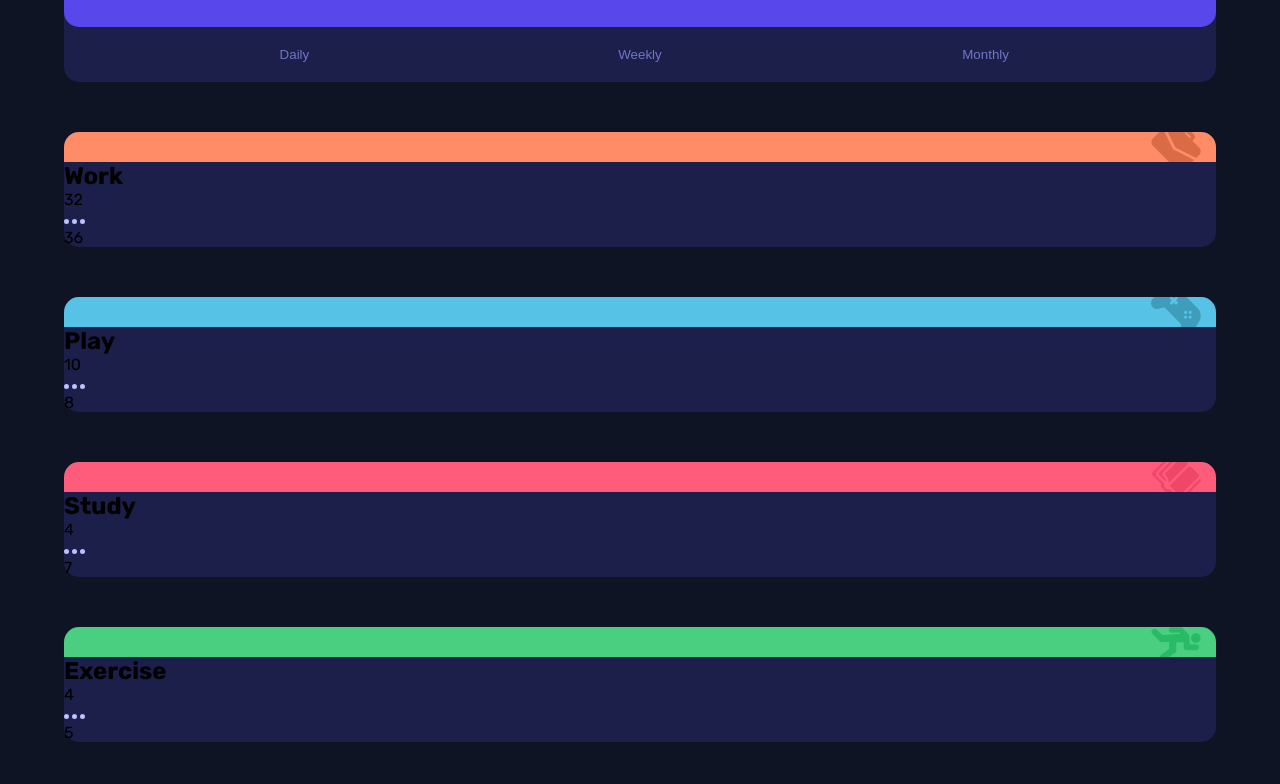
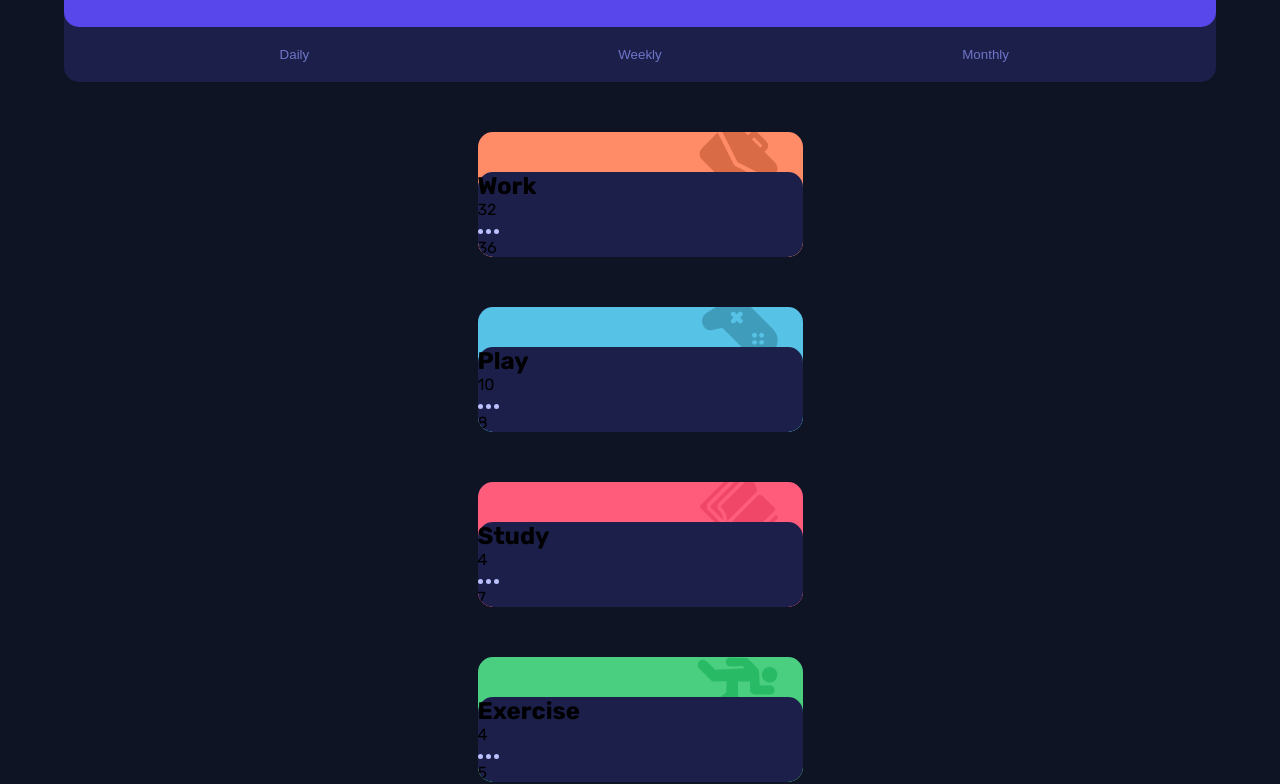
Before and after one commit to MeowB/time-tracking-dashboard-main, a plain HTML site: page index.html in a window 1280 px wide. Shown: the part 191-975 px from the top of the page. Drawn offline with Linux system fonts and the light colour scheme.

Commit message:
got unstuck, need a break

```diff
--- a/main.js
+++ b/main.js
@@ -20,7 +20,8 @@ async function setValues(timeframe) {
 			const formatedTitle = element.title.toLowerCase().replace(/\s+/g, '-')
 			const divStructure = `
 			<li class="card" id="${formatedTitle}">
-				<div class="background" id="background-${formatedTitle}" ><img src="./images/icon-${formatedTitle}.svg"></div>
+				<div class="background" id="background-${formatedTitle}" >
+					<span></span>
 					<div class ="left">
 						<h2>${element.title}</h2>
 						<div>${element.timeframes[timeframe].current}</div>
@@ -30,13 +31,15 @@ async function setValues(timeframe) {
 						<img src="./images/icon-ellipsis.svg" alt="ellipsis">
 						<div>${element.timeframes[timeframe].previous}</div>
 					</div>
+				</div>
 			</li>`;
 			divUl.innerHTML += divStructure;
 		} else {
 			const formatedTitle = element.title.toLowerCase().replace(/\s+/g, '-')
 			var divStructure = `
 			<li class="card" id="${formatedTitle}">
-				<div id="background-${formatedTitle}" class="background"><img src="./images/icon-${formatedTitle}.svg"></div>
+				<div id="background-${formatedTitle}" class="background">
+					<span></span>
 					<div class ="left">
 						<h2>${element.title}</h2>
 						<div>${element.timeframes.weekly.current}</div>
@@ -45,6 +48,7 @@ async function setValues(timeframe) {
 					<div class="right">
 						<img src="./images/icon-ellipsis.svg" alt="ellipsis">
 						<div>${element.timeframes.weekly.previous}</div>
+					</div>
 				</div>
 			</li>`;
 			divUl.innerHTML += divStructure;
--- a/style/style.scss
+++ b/style/style.scss
@@ -85,6 +85,7 @@ body {
 	.card {
 		background-color: $c-Dark-blue;
 		width: 90%;
+		max-width: 325px;
 		margin: auto;
 		list-style: none;
 		position: relative;
@@ -93,62 +94,61 @@ body {
 		margin-top: 50px;
 
 		.left, .right {
-			border-radius: 15px;
 			position: relative;
-			z-index: 5;
+			background-color: $c-Dark-blue;
+		}
+
+		.left {
+			border-radius: 15px 15px 0 0 ;
+		}
+
+		.right {
+			border-radius: 0 0 15px 15px ;
 		}
 
 		.background {
-			position: relative;
+			border-radius: 15px;
+			height: fit-content;
 			overflow: hidden;
-			width: 100%;
-			border-radius: 15px 15px 0 0;
-			display: flex;
-			justify-content: end;
-			height: 30px;
-			z-index: 0;
+			background-repeat: no-repeat;
+			background-position: 90% -10px;
 
-			img {
-				position: absolute;
-				top: -10px;
-				margin-right: 15px;
-				width: 50px;
-				height: fit-content;
+			span {
+				display: block;
+				height: 40px;
+				width: 100%;
 			}
 		}
 
-// $c-Light-red-work: hsl(15, 100%, 70%); // work
-// $c-Soft-blue: hsl(195, 74%, 62%); // play
-// $c-Light-red-study: hsl(348, 100%, 68%); // study
-// $c-Lime-green: hsl(145, 58%, 55%); // exercise
-// $c-Violet: hsl(264, 64%, 52%); // social
-// $c-Soft-orange: hsl(43, 84%, 65%); // self care
-
 		#background-work {
 			background-color: $c-Light-red-work;
+			background-image: url(../images/icon-work.svg);
 		}
 
 		#background-play {
 			background-color: $c-Soft-blue;
+			background-image: url(../images/icon-play.svg);
 		}
 
 		#background-study {
 			background-color: $c-Light-red-study;
+			background-image: url(../images/icon-study.svg);
 		}
 
 		#background-exercise {
-				background-color: $c-Lime-green;
-				img {
-					top: 0;
-				}
+			background-color: $c-Lime-green;
+			background-image: url(../images/icon-exercise.svg);
+			background-position: 90% 0;
 			}
 		}
 
 		#background-social {
 			background-color: $c-Violet;
+			background-image: url(../images/icon-social.svg);
 		}
 
 		#background-self-care {
 			background-color: $c-Soft-orange;
+			background-image: url(../images/icon-self-care.svg);
 		}
 	}
```
Also changed, not shown: style/style.css, 1 other file. Lines whose indentation alone changed are shown as unchanged.
